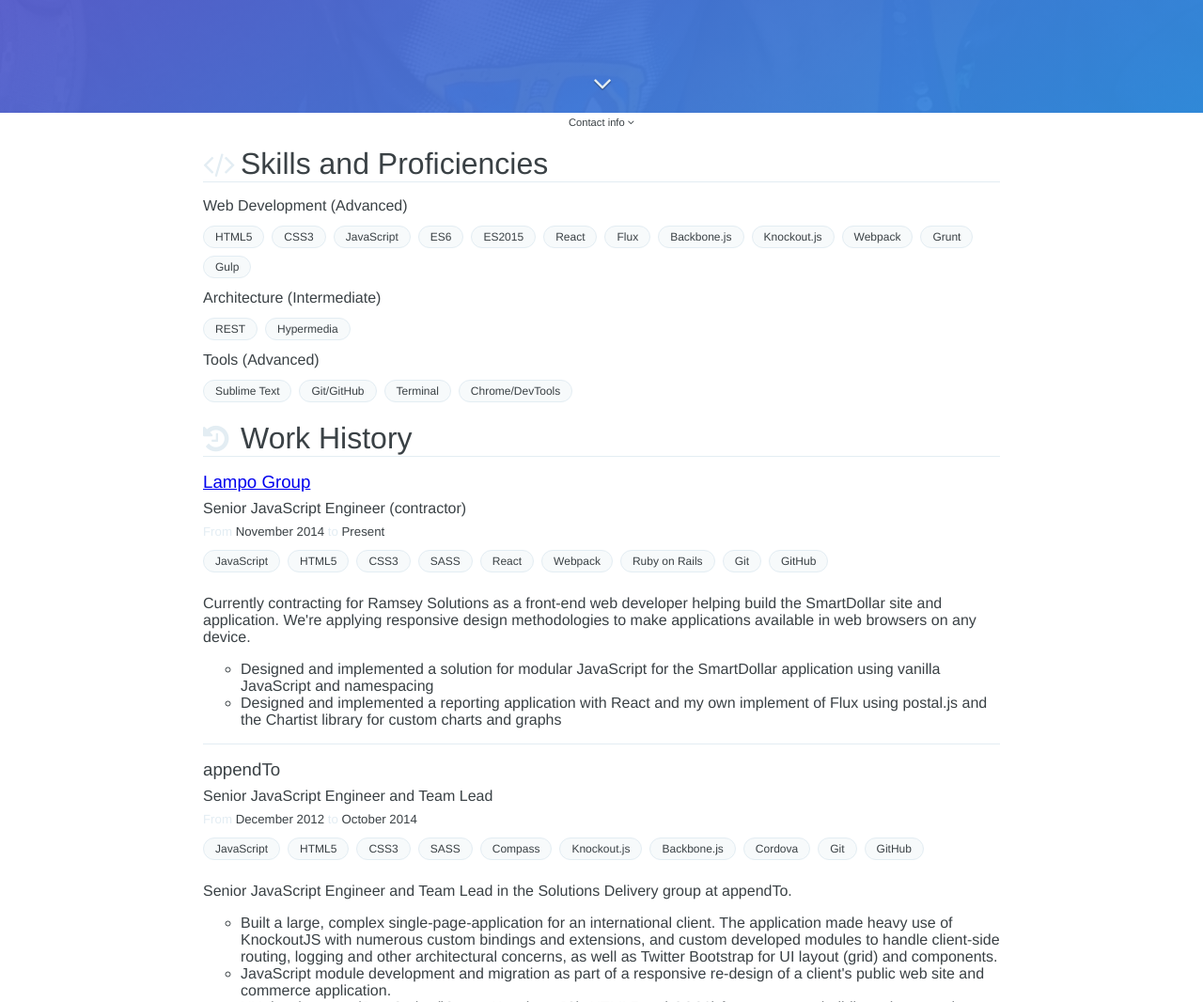
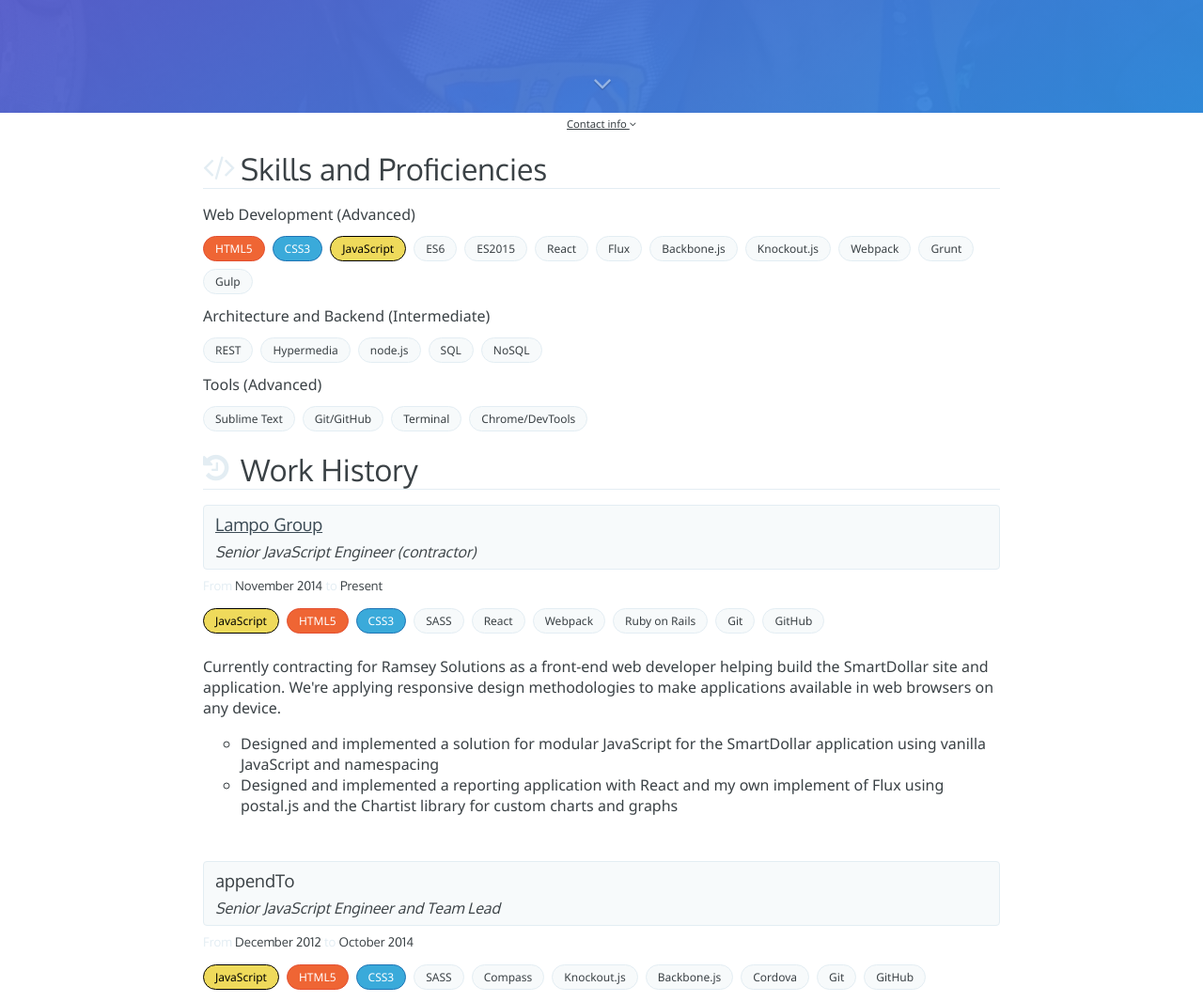
Before and after one commit to ryexley/ryexley.github.io, a website: page view/index.html in a window 1280 px wide. Shown: the part 680-1746 px from the top of the page at 94% size. Drawn offline with nearby package versions, Linux system fonts and the light colour scheme.

Commit message:
WIP. Cleaned up styles for IE support.

```diff
--- a/style/base/typography.css
+++ b/style/base/typography.css
@@ -6,6 +6,7 @@ body {
 }
 
 h1, h2, h3, h4, h5, h6 {
-  font-weight: normal;
+  font-family: Oxygen;
+  font-weight: 400;
   margin: 0;
 }
--- a/style/components/header.css
+++ b/style/components/header.css
@@ -5,7 +5,7 @@ $headerGradientStop: rgba(49, 142, 223,.95);
 header.main {
   @mixin centered;
   @mixin text-shadow;
-  background: transparent url("../../images/family-downtown-knoxville.jpg") no-repeat center center;
+  background: transparent url("../../images/family-downtown-knoxville.jpg") no-repeat center center fixed;
   background-size: cover;
   color: #fff;
   margin: 0;
@@ -15,6 +15,7 @@ header.main {
   z-index: 1;
 
   &::before {
+    background: $headerGradientStop;
     background: linear-gradient(145deg, $headerGradientStart, $headerGradientStop);
     bottom: 0;
     content: " ";
@@ -54,7 +55,7 @@ header.main {
 }
 
 .basics--name {
-  font-size: 3rem;
+  font-size: 3.5rem;
   margin: 1rem;
 }
 
@@ -123,10 +124,12 @@ header.main {
   height: 3rem;
   left: 50%;
   margin-left: -1.5rem;
+  opacity: .5;
   position: absolute;
   text-align: center;
   width: 3rem;
   z-index: 4;
+  text-decoration: none;
   transition: all 0.5s ease;
 
   span {
@@ -153,12 +156,29 @@ header.main {
 
 @keyframes bounce {
   0%, 20%, 50%, 80%, 100% {
+    opacity: .5;
     transform: translateY(0);
   }
   40% {
+    opacity: 1;
     transform: translateY(-7px);
   }
   60% {
+    opacity: 1;
     transform: translateY(-3px);
   }
 }
+
+.old-ie {
+  header.main {
+    max-height: $headerMinHeight;
+  }
+
+  .main-header--content {
+    top: 35%;
+  }
+
+  .scroll-down-indicator {
+    display: none;
+  }
+}
--- a/style/components/keywords.css
+++ b/style/components/keywords.css
@@ -15,3 +15,23 @@
   margin: 0 0.5rem 0 0;
   padding: 0.25rem 0.75rem;
 }
+
+.keyword-JavaScript {
+  background: rgba(239, 218, 91, 1);
+  border: 1px solid #000;
+  color: #000;
+}
+
+.keyword-HTML,
+.keyword-HTML5 {
+  background: rgba(239, 101, 52, 1);
+  border: 1px solid rgba(226, 78, 48, 1);
+  color: #fff;
+}
+
+.keyword-CSS,
+.keyword-CSS3 {
+  background: rgba(58, 170, 218, 1);
+  border: 1px solid rgba(29, 115, 180, 1);
+  color: #fff;
+}
--- a/style/components/skills.css
+++ b/style/components/skills.css
@@ -19,11 +19,3 @@
     margin: 0.25rem 0.5rem 0.25rem 0;
   }
 }
-
-.skill-category--keyword {
-  background: $keywordBackgroundColor;
-  border: 1px solid $strokeColor;
-  border-radius: 1rem;
-  margin: 0 0.5rem 0 0;
-  padding: 0.25rem 0.75rem;
-}
--- a/style/components/work-history.css
+++ b/style/components/work-history.css
@@ -12,12 +12,19 @@
   margin: 1rem 0;
 }
 
-.work-history--entry {}
+.work-history--entry {
+}
 
-.work-history--summary {}
+.work-history--summary {
+  header {
+    background: $keywordBackgroundColor;
+    border: 1px solid $strokeColor;
+    border-radius: 4px;
+    padding: 0 .75rem;
+  }
+}
 
 .work-history--body {
-  border-bottom: 1px solid $strokeColor;
   margin: 0 0 1rem 0;
   padding: 0 0 1rem 0;
 }
@@ -27,8 +34,12 @@
   margin: 0.5rem 0;
 }
 
+.work-history--entry-position {
+  font-style: italic;;
+}
+
 .work-history--entry-dates {
-  margin: 0.25rem 0;
+  margin: .5rem 0;
 }
 
 .work-history--entry-keywords {
@@ -38,6 +49,10 @@
   li {
     margin: 0.5rem 0.5rem 0.5rem 0;
   }
+}
+
+.work-history--entry-highlights {
+  padding-bottom: 1rem;
 }
 
 .work-history--entry-company-label,
--- a/style/main.css
+++ b/style/main.css
@@ -4,8 +4,26 @@
 @import "base/**/*.css";
 @import "components/**/*.css";
 
+.browserupgrade {
+  background: #f00;
+  color: #fff;
+  padding: 1rem 1.5rem;
+
+  a, a:hover {
+    color: #fff;
+  }
+}
+
 body {
   background: $appBackgroundColor;
+}
+
+a {
+  color: $linkColor;
+}
+
+a:hover {
+  color: $linkHoverColor;
 }
 
 main {
--- a/style/mixins.css
+++ b/style/mixins.css
@@ -54,4 +54,9 @@
   font-size: 0.7rem;
   padding: 0.25rem;
   text-align: center;
+  text-decoration: underline;
+
+  &:hover {
+    color: $linkHoverColor;
+  }
 }
--- a/style/variables.css
+++ b/style/variables.css
@@ -1,9 +1,11 @@
-$baseFont: "HelveticaNeue-Light", "Helvetica Neue Light", "Helvetica Neue", Helvetica, Ubuntu, Arial, "Lucida Grande", sans-serif;
+$baseFont: "Segoe UI", "HelveticaNeue-Light", "Helvetica Neue Light", "Helvetica Neue", Helvetica, Ubuntu, Tahoma, Arial, "Lucida Grande", sans-serif;
 $monospacedFont: Consolas, "Andale Mono WT", "Andale Mono", "Lucida Console", "Lucida Sans Typewriter", "DejaVu Sans Mono", "Bitstream Vera Sans Mono", "Liberation Mono", "Nimbus Mono L", Monaco, "Courier New", Courier, monospace;
 $baseFontColor: #3a4145;
 $baseFontWeight: 300;
 
 $appBackgroundColor: #fff; /* #f7fafb; */
+$linkColor: rgba(60, 75, 85, 1);
+$linkHoverColor: #0cf;
 $documentBackgroundColor: #151718;
 $strokeColor: #e3edf3;
 $bp-desktop: 880px;
--- a/view/index.html
+++ b/view/index.html
@@ -1,5 +1,6 @@
 <!doctype html>
-<html class="no-js" lang="">
+<!--[if lt IE 10]><html dir="ltr" lang="en-US" class="old-ie"><![endif]-->
+<!--[if !IE]><!--><html dir="ltr" lang="en-US"><!--<![endif]-->
   <head>
     <meta charset="utf-8">
     <meta http-equiv="x-ua-compatible" content="ie=edge">
@@ -8,16 +9,17 @@
     <meta name="viewport" content="width=device-width, initial-scale=1">
     <!-- Style -->
     <link rel="stylesheet" href="https://maxcdn.bootstrapcdn.com/font-awesome/4.4.0/css/font-awesome.min.css">
+    <link href="http://fonts.googleapis.com/css?family=Oxygen:400,700,300" rel="stylesheet" type="text/css">
     <link rel="stylesheet" href="style/main.css">
   </head>
   <body>
-    <!--[if lt IE 8]>
-      <p class="browserupgrade">You are using an <strong>outdated</strong> browser. Please <a href="http://browsehappy.com/">upgrade your browser</a> to improve your experience.</p>
+    <!--[if lt IE 10]>
+      <div class="browserupgrade">You are using an <strong>outdated</strong> browser. Please <a href="http://browsehappy.com/">upgrade your browser</a> to improve your experience.</div>
     <![endif]-->
     <header class="main basics">
       <div class="main-header--content">
         <h1 class="basics--name">Bob Yexley</h1>
-        <h3 class="basics--label">Web and Distributed Software Developer</h3>
+        <h3 class="basics--label">Front End Web and Distributed Software Developer</h3>
         <ul class="highlighted-technology-buttons">
           <li class="button button-js"><span>JS</span></li>
           <li class="button button-html5"><span>HTML5</span></li>
@@ -58,68 +60,77 @@
           <li class="skill-category">
           Web Development (Advanced)
             <ul class="skill-category--keywords keyword-list">
-              <li class="keyword skill-category--keyword skill-HTML5">
+              <li class="keyword skill-category--keyword keyword-HTML5">
                 HTML5
               </li>
-              <li class="keyword skill-category--keyword skill-CSS3">
+              <li class="keyword skill-category--keyword keyword-CSS3">
                 CSS3
               </li>
-              <li class="keyword skill-category--keyword skill-JavaScript">
+              <li class="keyword skill-category--keyword keyword-JavaScript">
                 JavaScript
               </li>
-              <li class="keyword skill-category--keyword skill-ES6">
+              <li class="keyword skill-category--keyword keyword-ES6">
                 ES6
               </li>
-              <li class="keyword skill-category--keyword skill-ES2015">
+              <li class="keyword skill-category--keyword keyword-ES2015">
                 ES2015
               </li>
-              <li class="keyword skill-category--keyword skill-React">
+              <li class="keyword skill-category--keyword keyword-React">
                 React
               </li>
-              <li class="keyword skill-category--keyword skill-Flux">
+              <li class="keyword skill-category--keyword keyword-Flux">
                 Flux
               </li>
-              <li class="keyword skill-category--keyword skill-Backbone.js">
+              <li class="keyword skill-category--keyword keyword-Backbone.js">
                 Backbone.js
               </li>
-              <li class="keyword skill-category--keyword skill-Knockout.js">
+              <li class="keyword skill-category--keyword keyword-Knockout.js">
                 Knockout.js
               </li>
-              <li class="keyword skill-category--keyword skill-Webpack">
+              <li class="keyword skill-category--keyword keyword-Webpack">
                 Webpack
               </li>
-              <li class="keyword skill-category--keyword skill-Grunt">
+              <li class="keyword skill-category--keyword keyword-Grunt">
                 Grunt
               </li>
-              <li class="keyword skill-category--keyword skill-Gulp">
+              <li class="keyword skill-category--keyword keyword-Gulp">
                 Gulp
               </li>
             </ul>
           </li>
           <li class="skill-category">
-          Architecture (Intermediate)
+          Architecture and Backend (Intermediate)
             <ul class="skill-category--keywords keyword-list">
-              <li class="keyword skill-category--keyword skill-REST">
+              <li class="keyword skill-category--keyword keyword-REST">
                 REST
               </li>
-              <li class="keyword skill-category--keyword skill-Hypermedia">
+              <li class="keyword skill-category--keyword keyword-Hypermedia">
                 Hypermedia
+              </li>
+              <li class="keyword skill-category--keyword keyword-node.js">
+                node.js
+              </li>
+              <li class="keyword skill-category--keyword keyword-SQL">
+                SQL
+              </li>
+              <li class="keyword skill-category--keyword keyword-NoSQL">
+                NoSQL
               </li>
             </ul>
           </li>
           <li class="skill-category">
           Tools (Advanced)
             <ul class="skill-category--keywords keyword-list">
-              <li class="keyword skill-category--keyword skill-Sublime Text">
+              <li class="keyword skill-category--keyword keyword-Sublime Text">
                 Sublime Text
               </li>
-              <li class="keyword skill-category--keyword skill-Git/GitHub">
+              <li class="keyword skill-category--keyword keyword-Git/GitHub">
                 Git/GitHub
               </li>
-              <li class="keyword skill-category--keyword skill-Terminal">
+              <li class="keyword skill-category--keyword keyword-Terminal">
                 Terminal
               </li>
-              <li class="keyword skill-category--keyword skill-Chrome/DevTools">
+              <li class="keyword skill-category--keyword keyword-Chrome/DevTools">
                 Chrome/DevTools
               </li>
             </ul>
@@ -134,10 +145,12 @@
           <ul class="work-history--featured-list">
               <li class="work-history--entry">
               <div class="work-history--summary">
+                <header>
                   <h3 class="work-history--entry-company">
                       <a href="http://daveramsey.com">Lampo Group</a>
                   </h3>
                   <h4 class="work-history--entry-position">Senior JavaScript Engineer (contractor)</h4>
+                </header>
                 <h5 class="work-history--entry-dates">
                   <span class="work-history--entry-date-from-label">From</span>
                   <span class="work-history--entry-date-from">November 2014</span>
@@ -166,10 +179,12 @@
               </li>
               <li class="work-history--entry">
               <div class="work-history--summary">
+                <header>
                   <h3 class="work-history--entry-company">
                       appendTo
                   </h3>
                   <h4 class="work-history--entry-position">Senior JavaScript Engineer and Team Lead</h4>
+                </header>
                 <h5 class="work-history--entry-dates">
                   <span class="work-history--entry-date-from-label">From</span>
                   <span class="work-history--entry-date-from">December 2012</span>
@@ -201,10 +216,12 @@
               </li>
               <li class="work-history--entry">
               <div class="work-history--summary">
+                <header>
                   <h3 class="work-history--entry-company">
                       <a href="http://foodtodonate.com">Food Donation Connection</a>
                   </h3>
                   <h4 class="work-history--entry-position">Senior Software Developer</h4>
+                </header>
                 <h5 class="work-history--entry-dates">
                   <span class="work-history--entry-date-from-label">From</span>
                   <span class="work-history--entry-date-from">September 2011</span>
@@ -238,10 +255,12 @@
                 </div>
                 <div class="older-work-history--entry hide">
                   <div class="work-history--summary">
+                    <header>
                       <h3 class="work-history--entry-company">
                           <a href="http://scrippsnetworks.com">Scripps Networks</a>
                       </h3>
                       <h4 class="work-history--entry-position">Senior Software Developer</h4>
+                    </header>
                     <h5 class="work-history--entry-dates">
                       <span class="work-history--entry-date-from-label">From</span>
                       <span class="work-history--entry-date-from">July 2008</span>
@@ -276,10 +295,12 @@
                 </div>
                 <div class="older-work-history--entry hide">
                   <div class="work-history--summary">
+                    <header>
                       <h3 class="work-history--entry-company">
                           Extreme Consulting
                       </h3>
                       <h4 class="work-history--entry-position">Software Developer</h4>
+                    </header>
                     <h5 class="work-history--entry-dates">
                       <span class="work-history--entry-date-from-label">From</span>
                       <span class="work-history--entry-date-from">April 2008</span>
@@ -306,10 +327,12 @@
                 </div>
                 <div class="older-work-history--entry hide">
                   <div class="work-history--summary">
+                    <header>
                       <h3 class="work-history--entry-company">
                           <a href="http://lexisnexis.com">Lexis Nexis Corporation</a>
                       </h3>
                       <h4 class="work-history--entry-position">Software Developer</h4>
+                    </header>
                     <h5 class="work-history--entry-dates">
                       <span class="work-history--entry-date-from-label">From</span>
                       <span class="work-history--entry-date-from">June 2006</span>
@@ -345,10 +368,12 @@
                 </div>
                 <div class="older-work-history--entry hide">
                   <div class="work-history--summary">
+                    <header>
                       <h3 class="work-history--entry-company">
                           Lighthouse Technologies, Inc
                       </h3>
                       <h4 class="work-history--entry-position">Software Engineer in Development and Test</h4>
+                    </header>
                     <h5 class="work-history--entry-dates">
                       <span class="work-history--entry-date-from-label">From</span>
                       <span class="work-history--entry-date-from">June 2005</span>
@@ -378,10 +403,12 @@
                 </div>
                 <div class="older-work-history--entry hide">
                   <div class="work-history--summary">
+                    <header>
                       <h3 class="work-history--entry-company">
                           Northrop Grumman for Air Force Research Labs
                       </h3>
                       <h4 class="work-history--entry-position">Database Administrator and Developer</h4>
+                    </header>
                     <h5 class="work-history--entry-dates">
                       <span class="work-history--entry-date-from-label">From</span>
                       <span class="work-history--entry-date-from">January 2002</span>
@@ -410,10 +437,12 @@
                 </div>
                 <div class="older-work-history--entry hide">
                   <div class="work-history--summary">
+                    <header>
                       <h3 class="work-history--entry-company">
                           <a href="http://afit.edu">Air Force Institute of Technology</a>
                       </h3>
                       <h4 class="work-history--entry-position">Database Administrator and Developer</h4>
+                    </header>
                     <h5 class="work-history--entry-dates">
                       <span class="work-history--entry-date-from-label">From</span>
                       <span class="work-history--entry-date-from">August 1997</span>
```
Also changed, not shown: resume.json (+6 -3 lines), build/templates/__head-content.html, build/templates/__skills.html, build/templates/__work-history-entry.html, build/templates/resume-template.html, view/style/main.css. Lines whose indentation alone changed are shown as unchanged.
